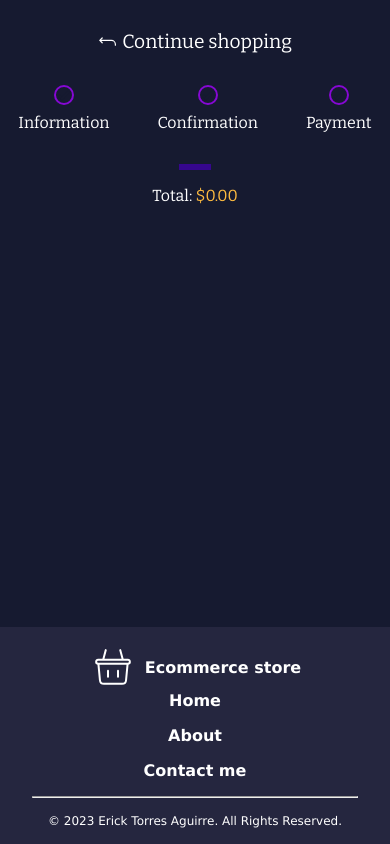
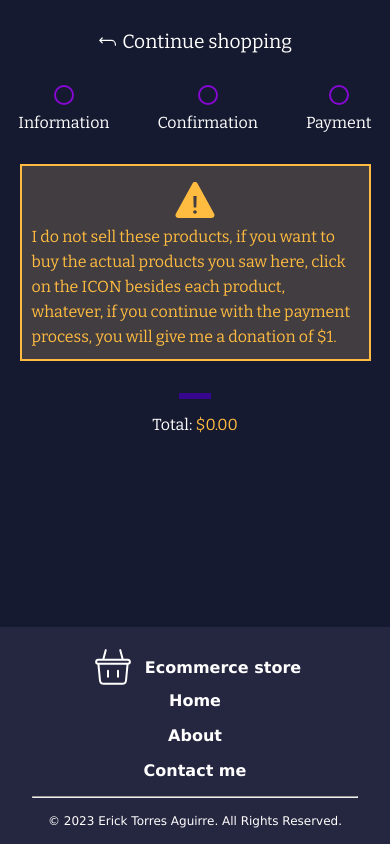
Before and after one commit to Eckry/store-app, a React (Vite) app: page /store-app/checkout in a window 390 px wide. Built offline with nearby package versions, Linux system fonts and the light colour scheme.

Commit message:
add warning in checkout process

```diff
--- a/src/App.css
+++ b/src/App.css
@@ -19,6 +19,7 @@
   --highlight-color-two: #ffbc40;
   --highlight-brighty-color-two: #fcc765;
   --highlight-darker-color-two: rgb(168, 125, 44);
+  --warning-container-color: #f6cd8231;
 }
 
 body {
--- /dev/null
+++ b/src/components/Warning.jsx
@@ -0,0 +1,15 @@
+import { IoIosWarning } from "react-icons/io";
+import "./styles/Warning.css";
+
+export default function Warning() {
+  return (
+    <div className="warning-container">
+      <IoIosWarning className="warning-icon" />
+      <p className="warning-text">
+        I do not sell these products, if you want to buy the actual products you
+        saw here, click on the ICON besides each product, whatever, if you
+        continue with the payment process, you will give me a donation of $1.
+      </p>
+    </div>
+  );
+}
--- /dev/null
+++ b/src/components/styles/Warning.css
@@ -0,0 +1,42 @@
+.warning-container {
+  background-color: var(--warning-container-color);
+  color: var(--highlight-color-two);
+  border: 2px solid var(--highlight-color-two);
+  padding:10px;
+  max-width: 1050px;
+  margin: 2rem auto;
+  display: flex;
+  align-items: center;
+  gap: 1rem;
+}
+
+.warning-icon {
+  font-size: 5rem;
+  height: auto;
+}
+.warning-text {
+  line-height: 25px;
+  text-wrap: pretty;
+}
+
+@media (max-width: 1150px) {
+  .warning-container {
+    max-width: 700px;
+    width: 90%;
+  }
+
+  .warning-icon{
+    font-size: 10rem;
+  }
+}
+
+
+@media (max-width: 740px) {
+  .warning-container{
+    flex-direction: column;
+    gap: 0;
+  }
+  .warning-icon{
+    font-size: 3rem;
+  }
+}
--- a/src/routes/Checkout.jsx
+++ b/src/routes/Checkout.jsx
@@ -1,5 +1,6 @@
+import "./styles/Checkout.css";
 import Footer from "../components/Footer";
-import "./styles/Checkout.css";
+import Warning from "../components/Warning";
 import { Outlet, Link, useLocation } from "react-router-dom";
 import { AddressProvider } from "../context/AddressContext";
 import useCart from "../hooks/useCart";
@@ -77,6 +78,7 @@ export default function Checkout() {
           </Link>
         </div>
       </header>
+      <Warning />
       <main className="checkout-container">
         <Outlet />
         <section className="checkout-cart">
```
